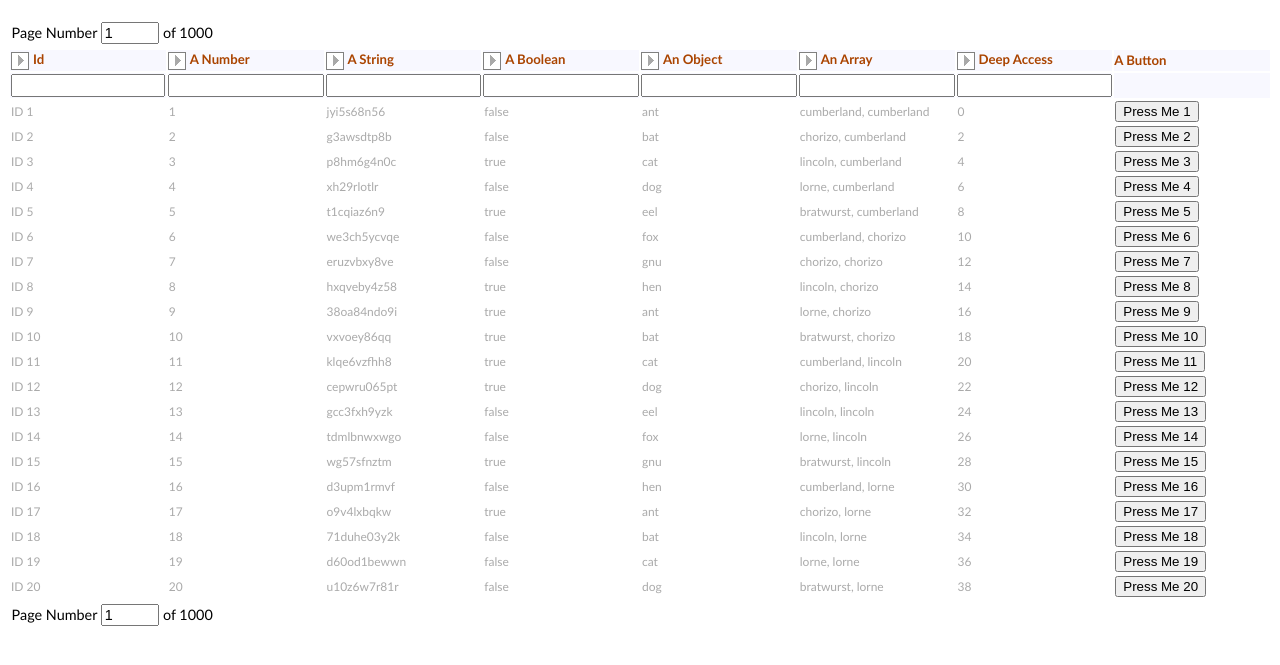
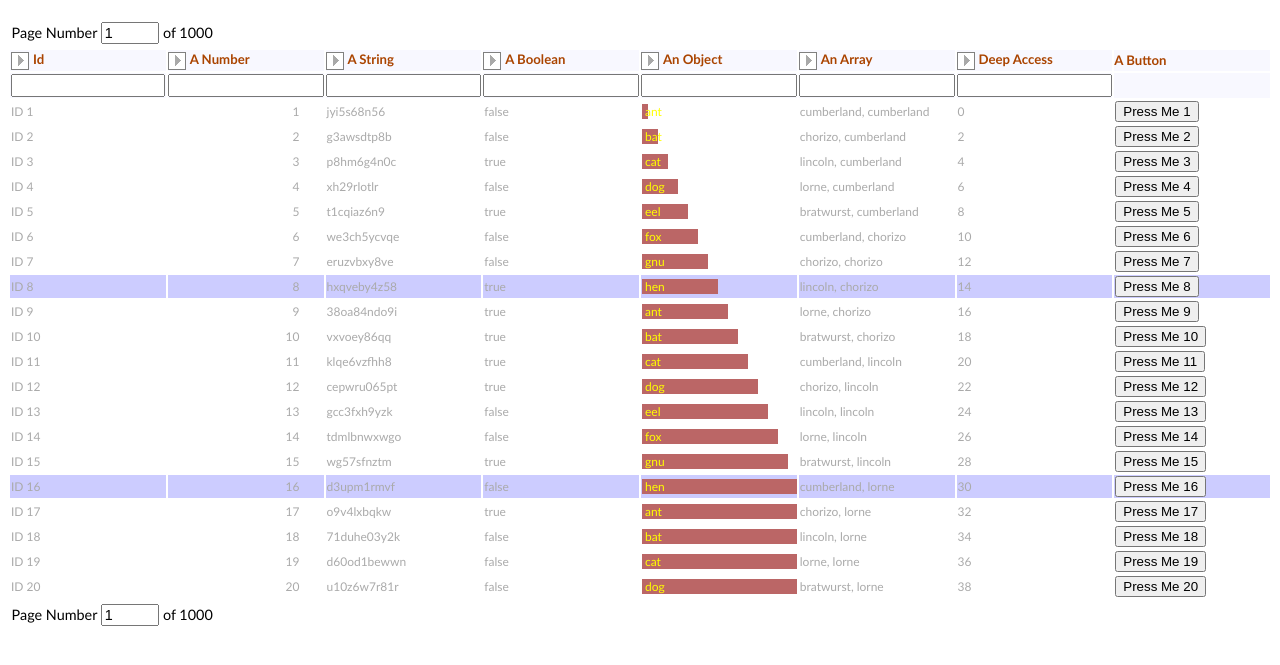
Before and after one commit to martingraham/d3table, a website: page demo/d3tableDemo.html in a window 1280 px wide. Shown: the part 63-728 px from the top of the page. Drawn offline with Linux system fonts and the light colour scheme.

Commit message:
Update d3tableDemo.css

```diff
--- a/demo/d3tableDemo.css
+++ b/demo/d3tableDemo.css
@@ -5,3 +5,19 @@ body {
 td {
   color: #222; !important
 }
+
+ .rightAlign {
+   text-align: right;
+   padding-right: 2em;
+ }
+
+ .colourfulNumbers span.count {
+   background: #bb6666;
+   color: #ff0;
+   padding: 0 0.25em;
+   display: inline-block;
+ }
+
+ .highlightHens {
+   background: #ccf;
+ }
```
